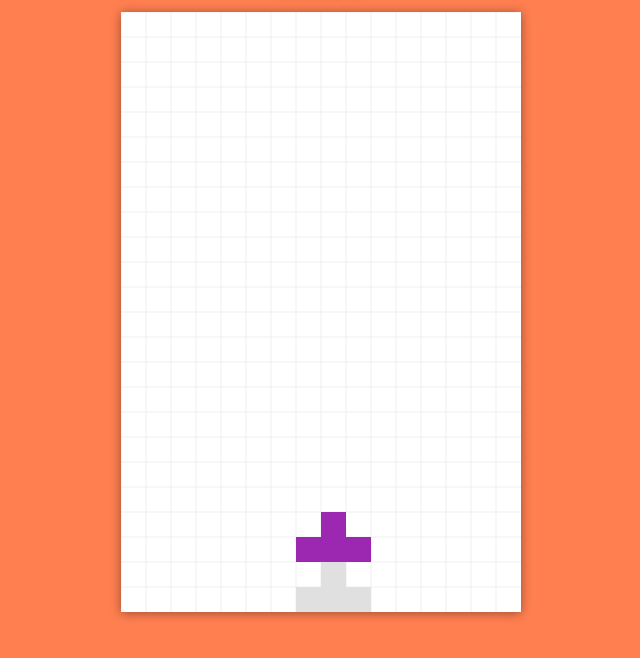
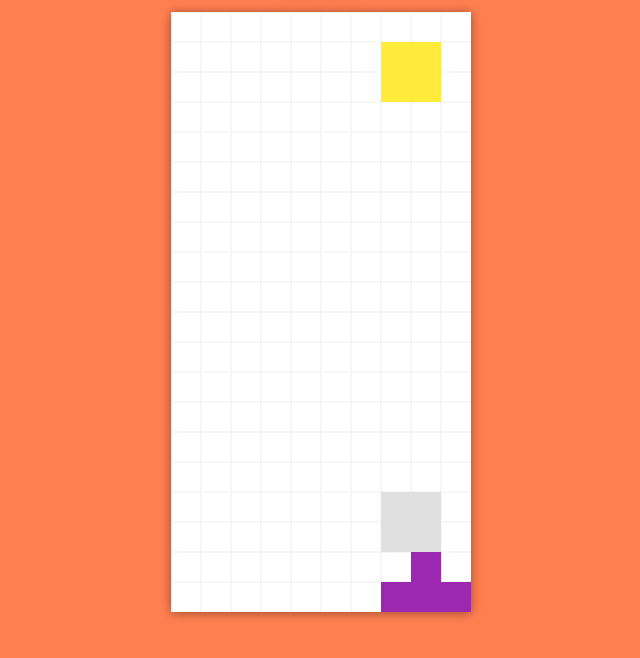
Before and after one commit to d-luk/tetris-ts, a website built with webpack: page src/index.pug in a window 1280 px wide. Shown: the part 112-770 px from the top of the page, without its empty margins (319-959 px from the left). Built offline with nearby package versions, Linux system fonts and the light colour scheme.

Commit message:
Changed board size

```diff
--- a/src/index.pug
+++ b/src/index.pug
@@ -15,6 +15,6 @@ body
         #player-score-container='Score: '
             span#player-score 0
 
-        canvas#game(width='400', height='600')
+        canvas#game(width='300', height='600')
 
     script(src='./dist/index.js', defer)
--- a/src/services/storage.ts
+++ b/src/services/storage.ts
@@ -5,6 +5,6 @@ import Player from '../models/player';
 export const player = new Player({ x: 7, y: 0 });
 export const panel = new Panel('game');
 export const board = new Board({
-    width: 16,
-    height: 24
+    width: 10,
+    height: 20
 });
```
